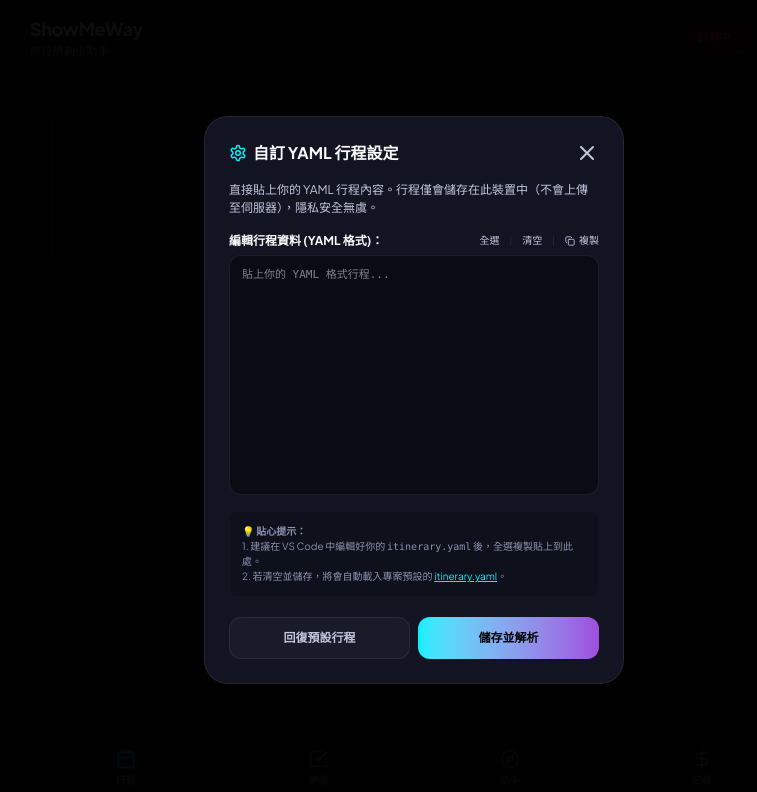
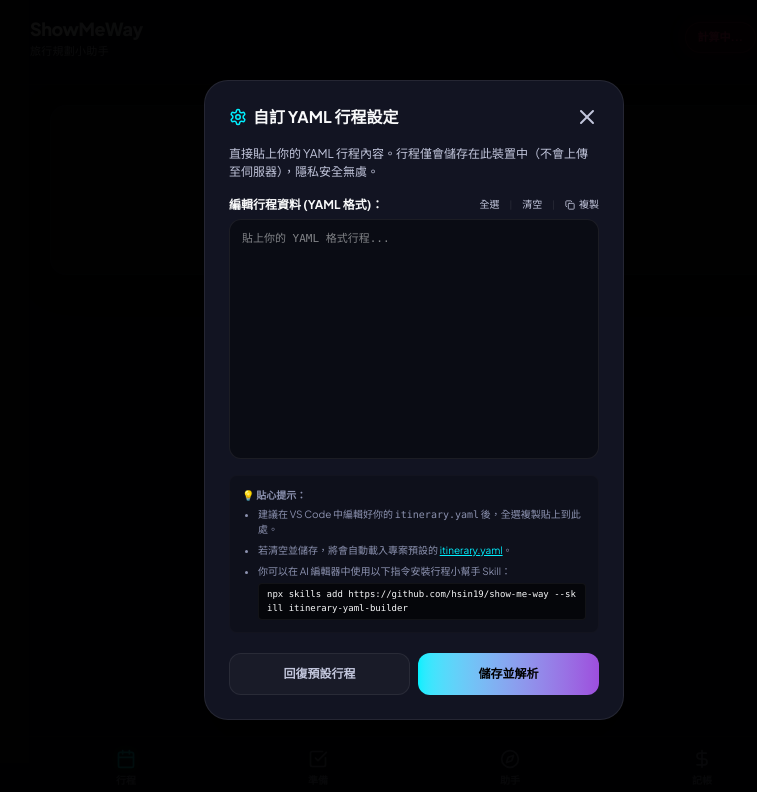
Before and after one commit to hsin19/show-me-way, a Svelte app: page / in a window 1280 px wide. Both pictures are taken after a click on the button "開啟 YAML 設定". Shown: the top 792 px of the page, without its empty margins (226-983 px from the left). Built offline with nearby package versions, Linux system fonts and the light colour scheme; no server answers.

Commit message:
feat(App): add Skill install hint to YAML editor tips

```diff
--- a/src/App.svelte
+++ b/src/App.svelte
@@ -511,10 +511,18 @@ function clearYaml() {
                     </div>
                 {/if}
 
-                <div class="text-[10px] text-text-muted leading-normal bg-black/20 p-3 rounded-lg border border-white/2">
-                    💡 <strong>貼心提示：</strong><br>
-                    1. 建議在 VS Code 中編輯好你的 <code>itinerary.yaml</code> 後，全選複製貼上到此處。<br>
-                    2. 若清空並儲存，將會自動載入專案預設的 <a href="https://raw.githubusercontent.com/hsin19/show-me-way/refs/heads/main/public/itinerary.yaml" target="_blank" rel="noopener noreferrer" class="text-neon-blue underline hover:text-white transition">itinerary.yaml</a>。
+                <div class="text-[10px] text-text-muted leading-normal bg-black/20 p-3 rounded-lg border border-white/2 space-y-1">
+                    💡 <strong>貼心提示：</strong>
+                    <ul class="list-disc pl-4 mt-1 space-y-1.5">
+                        <li>建議在 VS Code 中編輯好你的 <code>itinerary.yaml</code> 後，全選複製貼上到此處。</li>
+                        <li>若清空並儲存，將會自動載入專案預設的 <a href="https://raw.githubusercontent.com/hsin19/show-me-way/refs/heads/main/public/itinerary.yaml" target="_blank" rel="noopener noreferrer" class="text-neon-blue underline hover:text-white transition">itinerary.yaml</a>。</li>
+                        <li>
+                            你可以在 AI 編輯器中使用以下指令安裝行程小幫手 Skill：
+                            <div class="bg-black/60 border border-white/5 rounded px-2 py-1 mt-1 font-mono text-[9px] select-all break-all text-text-primary">
+                                npx skills add https://github.com/hsin19/show-me-way --skill itinerary-yaml-builder
+                            </div>
+                        </li>
+                    </ul>
                 </div>
             </div>
 
```
